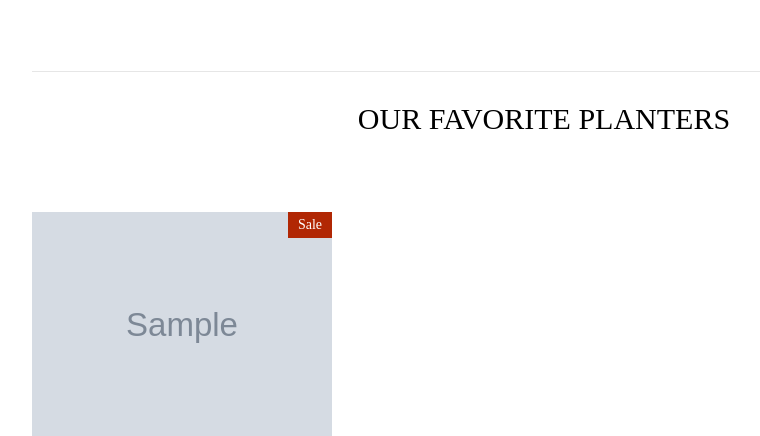
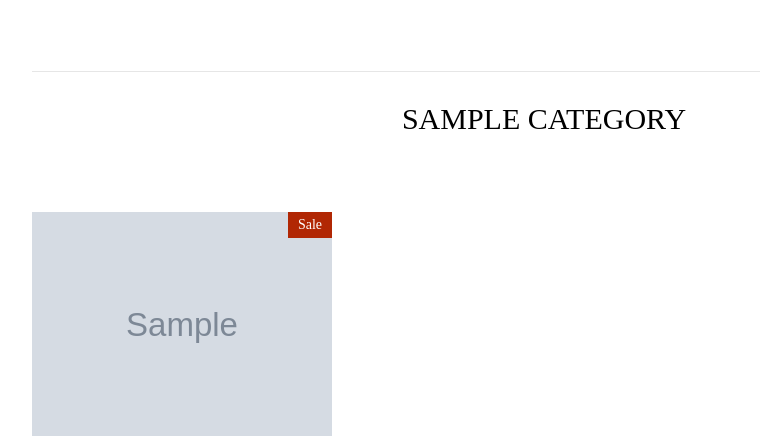
Before and after one commit to Bohdan-Pysarenko/dropshipping-site, a Django app: page / in a window 1280 px wide; the page is wider, and only the part inside the window is pictured. Shown: the part 2624-3060 px from the top of that part, without its empty margins (96-856 px from the left). Run offline with Django 4.2, Linux system fonts and the light colour scheme; tables that the repository leaves empty hold one stand-in row (values such as "Sample post"); grey boxes marked "Sample" are stand-in pictures; some libraries are stand-ins or nearby versions.

Commit message:
added a loop for categories on the home page

```diff
--- a/store/templates/store/home.html
+++ b/store/templates/store/home.html
@@ -88,20 +88,20 @@
 		</div>
 	</div>
 </section>
-
+{% for category_name, product_list in products_list.items %}
 	<section id="product1" class="section-p1">
-	<h2>OUR FAVORITE PLANTERS</h2>
+		<h2>{{ category_name|upper }}</h2>
 		<div class="product-container">
-		{% for planter in planters %}
+			{% for product in product_list %}
 				{% if forloop.counter <= 8 %}
 					<div class="product-box">
-					<a href="/{{planter.slug}}"><img src="{{ planter.imageURL }}"></a>
-					{% if planter.available %}
+						<a href="/{{product.slug}}"><img src="{{ product.imageURL }}"></a>
+						{% if product.available %}
 							<span class="onsale">Sale</span>
 						{% else %}
 							<span class="soldout">Sold</span>
 						{% endif %}
-					<h4>{{ planter.name }}</h4>
+						<h4>{{ product.name }}</h4>
 						<div class="rating">
 							<div class="star">
 								<i class="fas fa-star"></i>
@@ -114,9 +114,9 @@
 							<p> reviews</p>
 						</div>
 						<div class="price-box">
-						<span class="crossed-price">${{ planter.crossed_out_price }}</span>
-						<span class="price">${{ planter.price }}</span>
-						<span class="save">Save {{ planter.calc_save }}%</span>
+							<span class="crossed-price">${{ product.crossed_out_price }}</span>
+							<span class="price">${{ product.price }}</span>
+							<span class="save">Save {{ product.calc_save }}%</span>
 						</div>
 					</div>
 				{% endif  %}
@@ -124,8 +124,9 @@
 
 		</div>
 		<div class="view-all">
-		<button><a href="#">VIEW ALL</a></button>
+			<button><a href="{% url 'collection:category' slug=category_name|lower %}">VIEW ALL</a></button>
 		</div>
 	</section>
+{% endfor %}
 
 {% endblock content %}
--- a/store/views.py
+++ b/store/views.py
@@ -5,8 +5,16 @@ from .models import *
 def home(request):
 	#planters = Product.objects.all().filter(category=1)
 	planters = get_list_or_404(Product, category=1)
+	categories = Category.objects.all()
+	products_list = {}
 
-	context = {'planters': planters}
+	for x in range(len(categories)):
+		category = categories[x]
+		products = category.product_set.all()
+		products_list[str(category)] = products
+
+
+	context = {'planters': planters, 'products_list': products_list}
 	return render(request, 'store/home.html', context)
 
 def product_render(request, slug):
```
Lines whose indentation alone changed are shown as unchanged.
